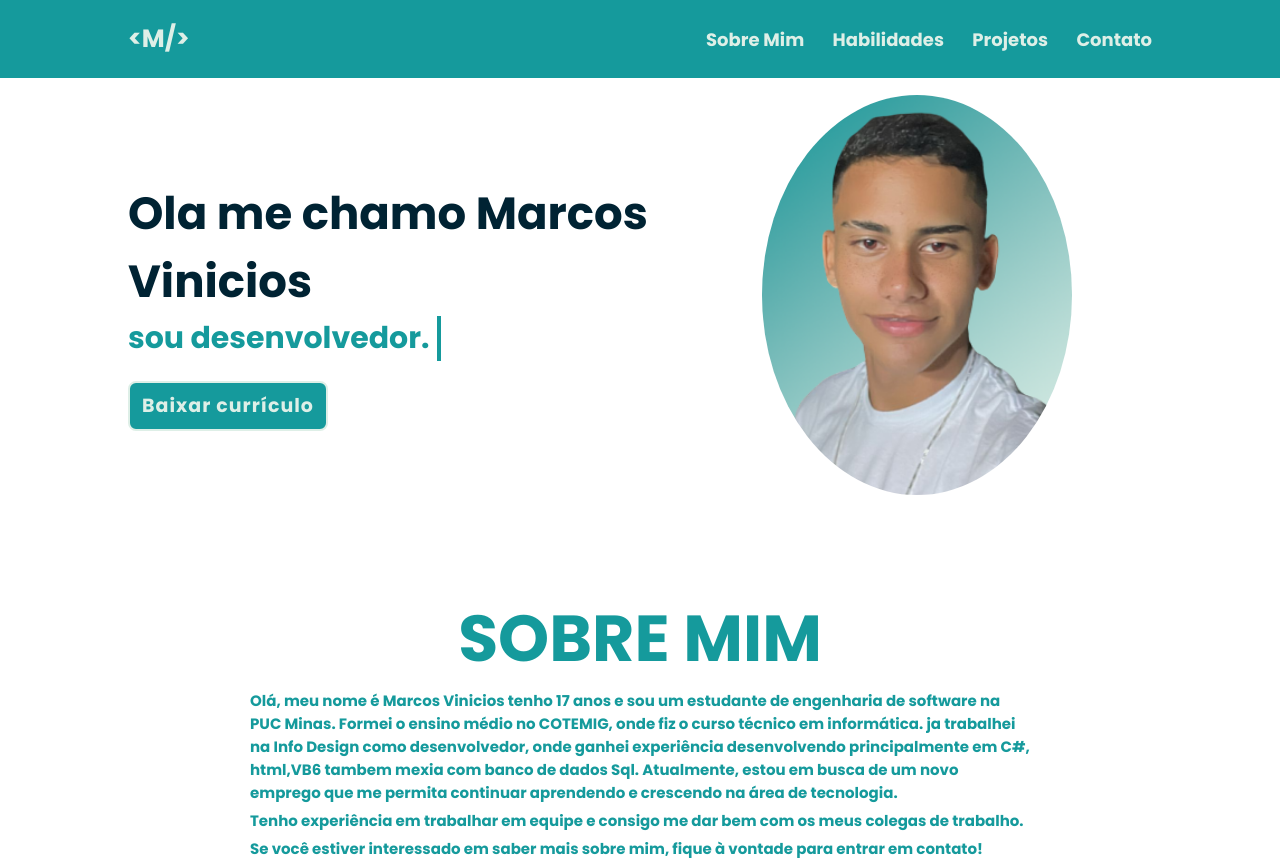
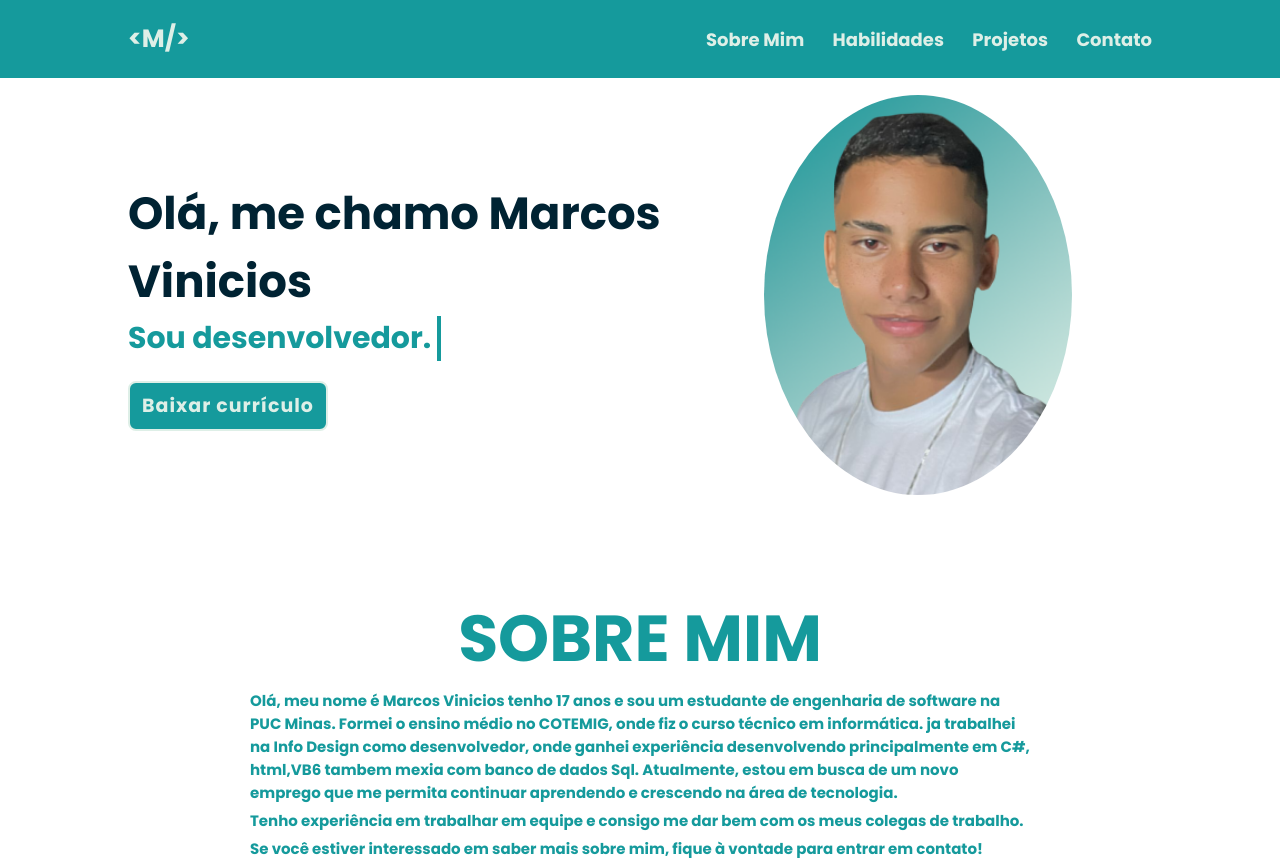
Before and after one commit to marcosps90/Portifolio, a plain HTML site: page index.html in a window 1280 px wide. Shown: the top 863 px of the page. Drawn offline with nearby package versions, Linux system fonts and the light colour scheme.

Commit message:
Update index.html

```diff
--- a/index.html
+++ b/index.html
@@ -22,8 +22,8 @@
 
 	<section class="inicio">
 		<div class="conteudo-inicio">
-		<h1>Ola me chamo Marcos Vinicios</h1>
-		<p id="pA">sou desenvolvedor.</p>
+		<h1>Olá, me chamo Marcos Vinicios</h1>
+		<p id="pA">Sou desenvolvedor.</p>
 		<div class="baixar-cv">
 			<a href="Marcos_Vinicios_Gomes_Andrade_Curriculo.pdf" target="_blank">Baixar currículo</a>
 		</div>
```
